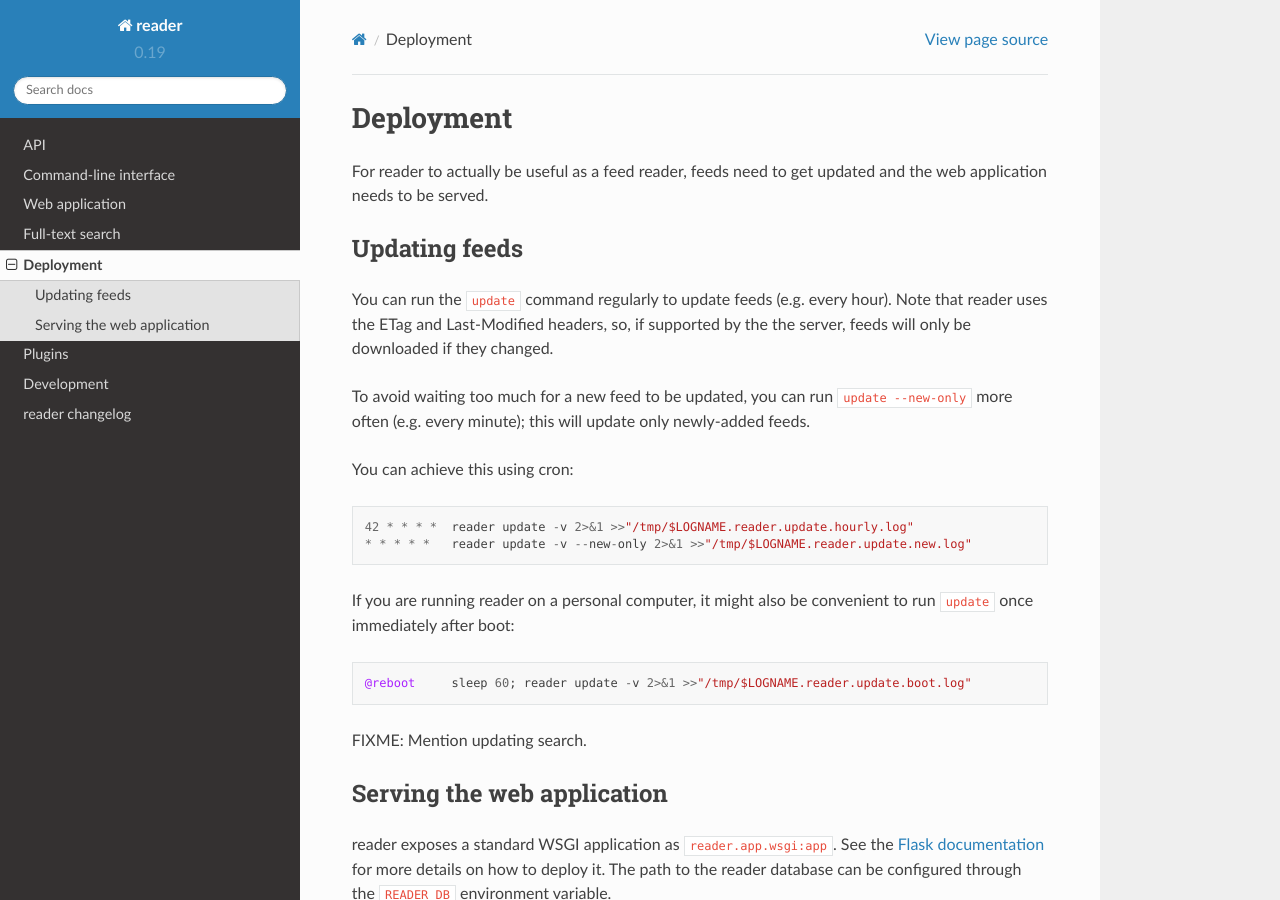
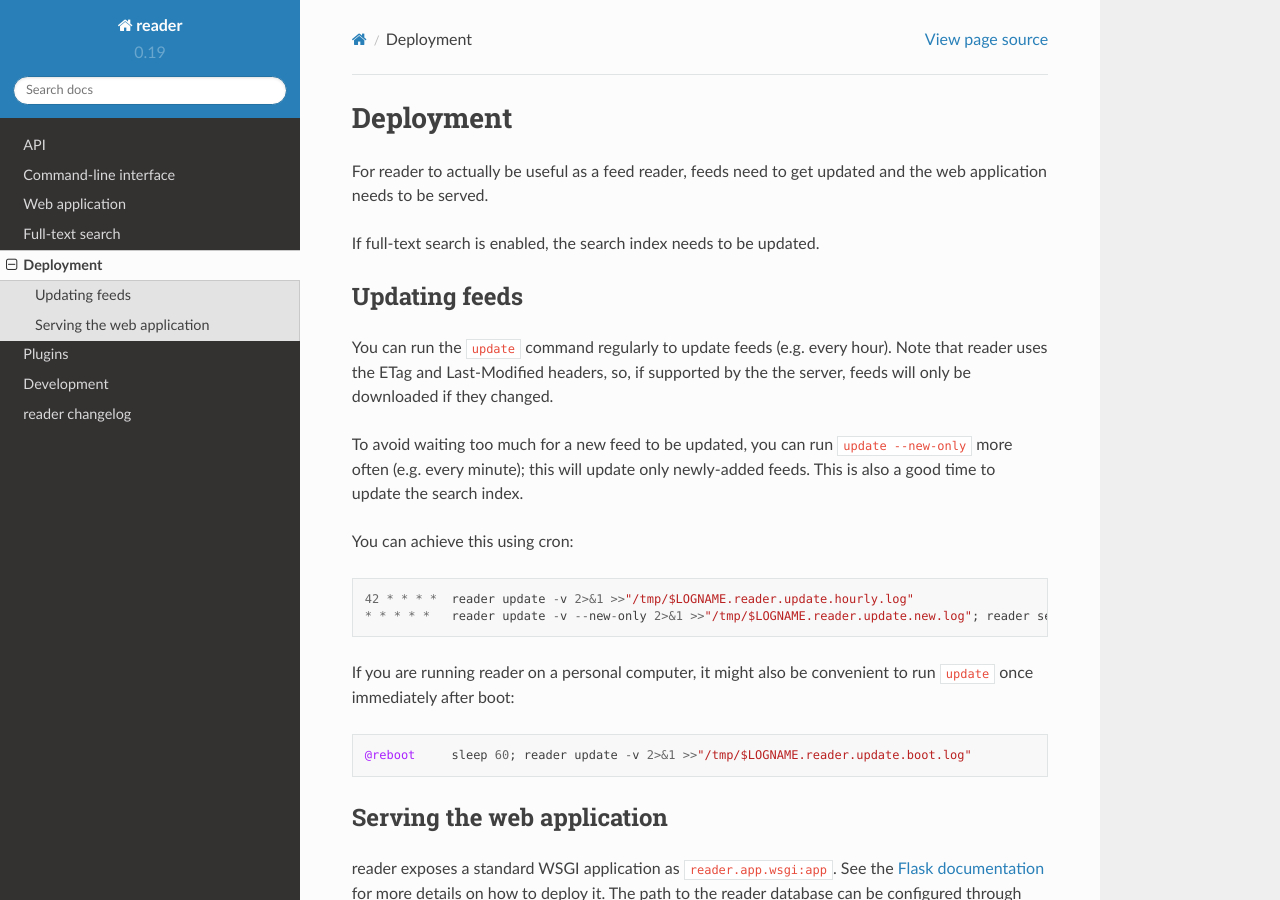
Before and after one commit to Alcides1123/reader, a Sphinx documentation site: the page built from docs/deploying.rst, in a window 1280 px wide and 900 px high. Built offline with Sphinx 7.4.7 and the Read the Docs theme 2.0.0, drawn with Linux system fonts in a browser that asks for light colours.

Commit message:
More documentation updates.
For #122.

```diff
--- a/CHANGES.rst
+++ b/CHANGES.rst
@@ -12,8 +12,11 @@ Version 0.19
 Unreleased
 
 * Support PyPy 3.6.
+* Allow :doc:`searching for entries <fts>`. (`#122`_)
 * Stricter type checking for the core modules.
 * Various changes to the storage internal API.
+
+.. _#122: https://github.com/lemon24/reader/issues/122
 
 
 Version 0.18
--- a/docs/deploying.rst
+++ b/docs/deploying.rst
@@ -4,6 +4,8 @@ Deployment
 
 For reader to actually be useful as a feed reader, feeds need to get updated
 and the web application needs to be served.
+
+If full-text search is enabled, the search index needs to be updated.
 
 
 Updating feeds
@@ -15,20 +17,18 @@ supported by the the server, feeds will only be downloaded if they changed.
 
 To avoid waiting too much for a new feed to be updated, you can run
 ``update --new-only`` more often (e.g. every minute); this will update
-only newly-added feeds.
+only newly-added feeds. This is also a good time to update the search index.
 
 You can achieve this using cron::
 
     42 * * * *  reader update -v 2>&1 >>"/tmp/$LOGNAME.reader.update.hourly.log"
-    * * * * *   reader update -v --new-only 2>&1 >>"/tmp/$LOGNAME.reader.update.new.log"
+    * * * * *   reader update -v --new-only 2>&1 >>"/tmp/$LOGNAME.reader.update.new.log"; reader search update 2>&1 >>"/tmp/$LOGNAME.reader.search.update.log"
+
 
 If you are running reader on a personal computer, it might also be convenient
 to run ``update`` once immediately after boot::
 
     @reboot     sleep 60; reader update -v 2>&1 >>"/tmp/$LOGNAME.reader.update.boot.log"
-
-
-FIXME: Mention updating search.
 
 
 .. _deploying-app:
--- a/docs/fts.rst
+++ b/docs/fts.rst
@@ -23,5 +23,4 @@ Since search adds some overhead, it needs to be enabled before being used by cal
 
 Also, once search is enabled, the search index is not updated automatically when feeds/entries change; :meth:`~Reader.update_search()` can be called regularly to keep it in sync.
 
-
-FIXME: Link to the CLI command.
+Enabling, disabling and updating the search index can also be done via the ``reader search`` :doc:`subcommand <cli>`.
```
